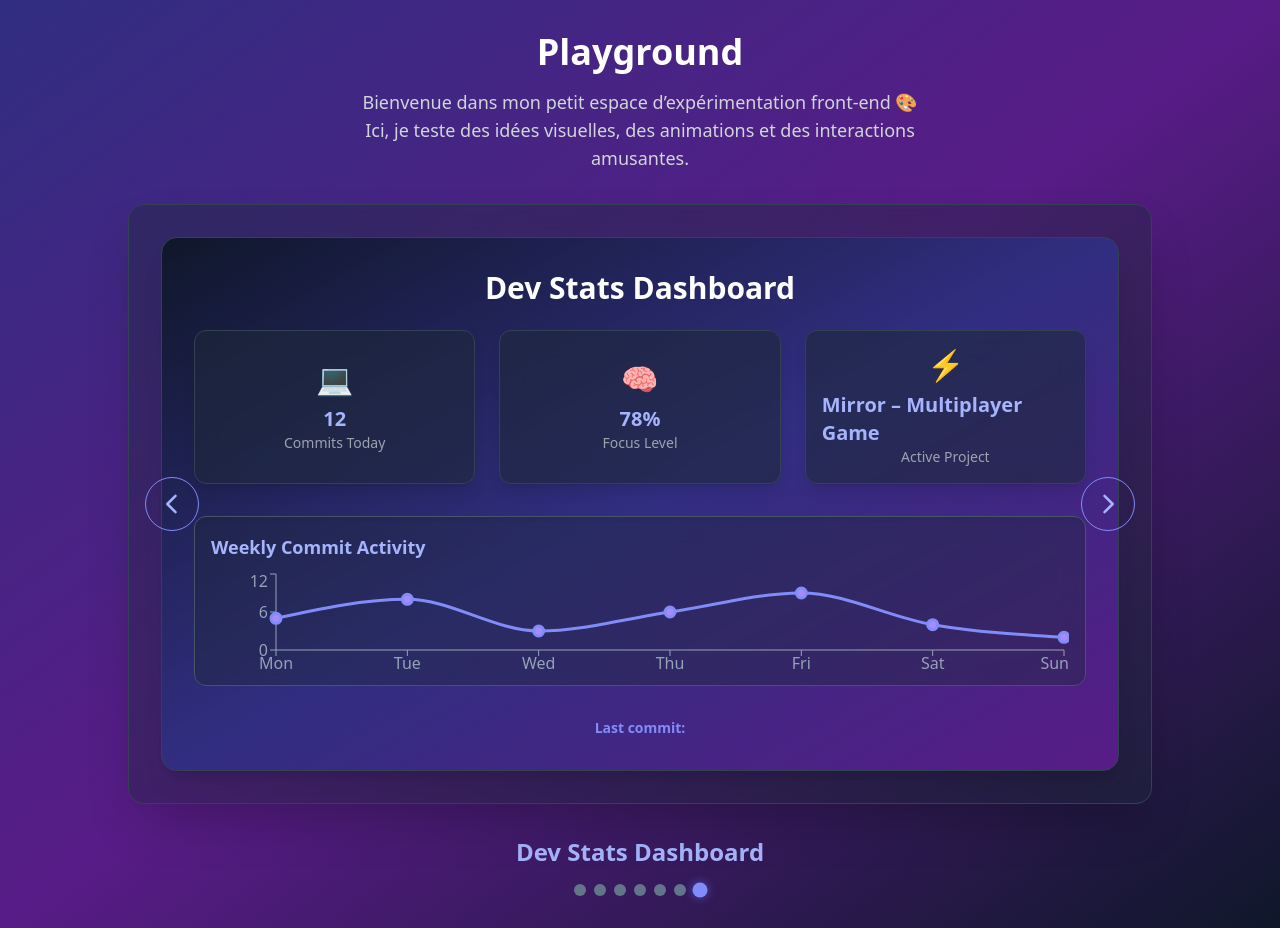
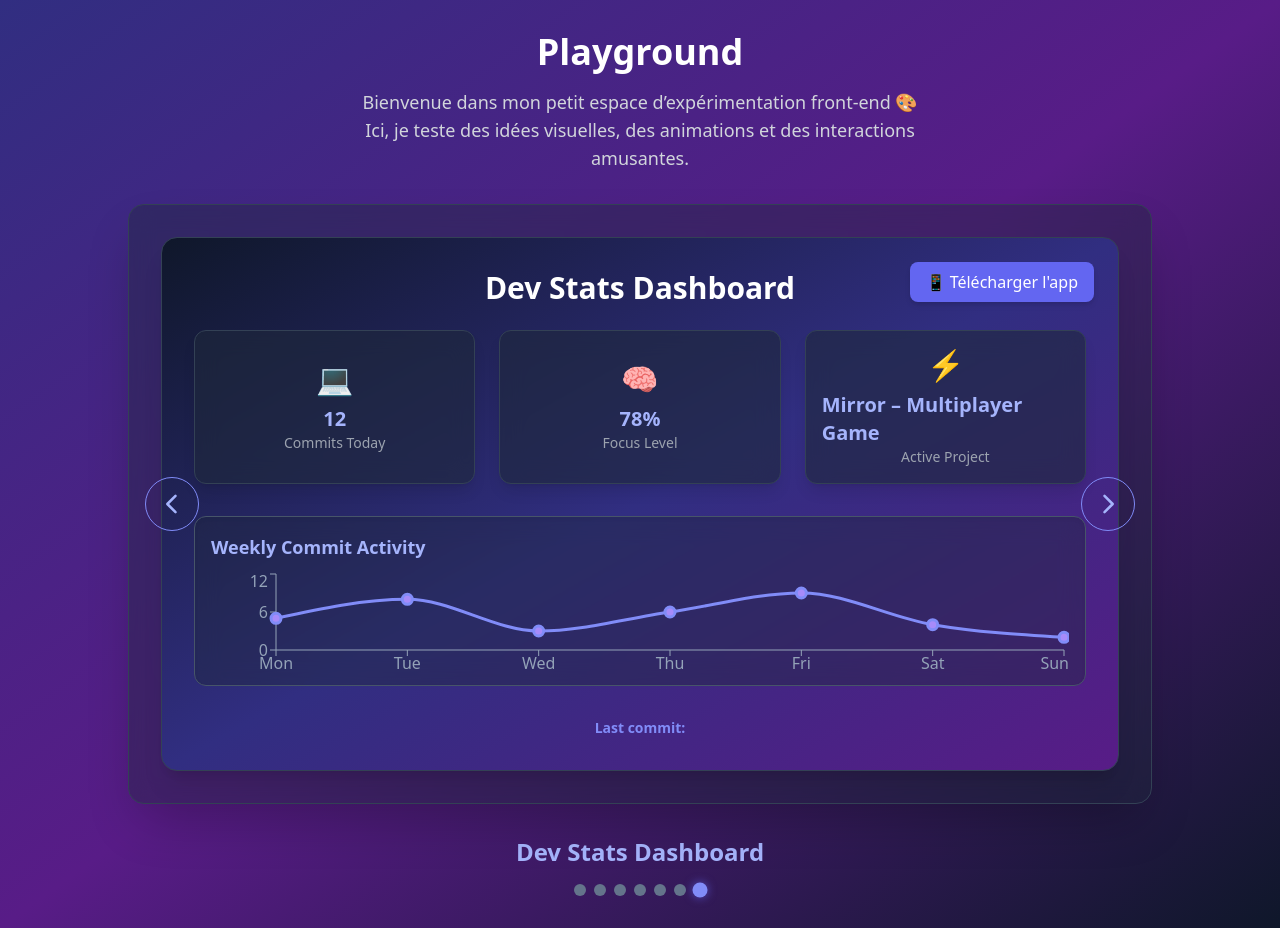
Before and after one commit to Mohamed-bennaceur-epitech/portfolio-mohamed-amin, a React (Vite) app: page /playground in a window 1280 px wide. Both pictures are taken after a click on the button 172 px from the left and 504 px from the top of the page. Built offline with nearby package versions, Linux system fonts and the light colour scheme.

Commit message:
[ADD] - popup dl flutter version component dashboard

```diff
--- a/src/components/DevStatsDashboard.tsx
+++ b/src/components/DevStatsDashboard.tsx
@@ -11,6 +11,7 @@ import {
 
 export default function DevStatsDashboard() {
   const [commitMessage, setCommitMessage] = useState("");
+  const [showPopup, setShowPopup] = useState(false);
 
   const commitMessages = [
     "fix: adjusted gravity multiplier 🚀",
@@ -21,7 +22,6 @@ export default function DevStatsDashboard() {
     "feat: implemented dashboard UI 💻",
   ];
 
-  // Génère un commit message aléatoire
   useEffect(() => {
     const interval = setInterval(() => {
       setCommitMessage(
@@ -41,13 +41,23 @@ export default function DevStatsDashboard() {
     { day: "Sun", commits: 2 },
   ];
 
-  const focus = 78; // %
+  const focus = 78;
   const commitsToday = 12;
   const project = "Mirror – Multiplayer Game";
 
   return (
-    <div className="w-full h-full flex flex-col items-center justify-center bg-gradient-to-br from-slate-900 via-indigo-900 to-purple-900 rounded-2xl border border-slate-700 shadow-xl p-8">
+    <div className="relative w-full h-full flex flex-col items-center justify-center bg-gradient-to-br from-slate-900 via-indigo-900 to-purple-900 rounded-2xl border border-slate-700 shadow-xl p-8">
       <h2 className="text-3xl font-bold text-white mb-6">Dev Stats Dashboard</h2>
+
+      {/* Bouton pour ouvrir la popup */}
+      <motion.button
+        whileHover={{ scale: 1.05 }}
+        whileTap={{ scale: 0.95 }}
+        onClick={() => setShowPopup(true)}
+        className="absolute top-6 right-6 bg-indigo-500 hover:bg-indigo-600 text-white px-4 py-2 rounded-lg shadow-md transition"
+      >
+        📱 Télécharger l'app
+      </motion.button>
 
       {/* 3 stats principales */}
       <div className="grid grid-cols-3 gap-6 mb-8 w-full max-w-4xl">
@@ -56,7 +66,7 @@ export default function DevStatsDashboard() {
         <StatCard label="Active Project" value={project} icon="⚡" />
       </div>
 
-      {/* Graphique d'activité */}
+      {/* Graphique */}
       <div className="w-full max-w-4xl h-64 bg-slate-800/40 backdrop-blur-md rounded-xl border border-slate-600 shadow-inner p-4">
         <h3 className="text-indigo-300 text-lg font-semibold mb-2">
           Weekly Commit Activity
@@ -84,7 +94,7 @@ export default function DevStatsDashboard() {
         </ResponsiveContainer>
       </div>
 
-      {/* Dernier message de commit */}
+      {/* Message de commit */}
       <motion.div
         key={commitMessage}
         initial={{ opacity: 0, y: 10 }}
@@ -97,11 +107,52 @@ export default function DevStatsDashboard() {
           {commitMessage}
         </p>
       </motion.div>
+
+      {/* --- Popup de téléchargement --- */}
+      {showPopup && (
+        <motion.div
+          initial={{ opacity: 0 }}
+          animate={{ opacity: 1 }}
+          exit={{ opacity: 0 }}
+          className="absolute inset-0 bg-black/60 backdrop-blur-sm flex items-center justify-center"
+        >
+          <motion.div
+            initial={{ scale: 0.9, opacity: 0 }}
+            animate={{ scale: 1, opacity: 1 }}
+            transition={{ duration: 0.3 }}
+            className="bg-slate-900 text-white rounded-2xl shadow-2xl p-8 max-w-sm w-full border border-indigo-700"
+          >
+            <h3 className="text-2xl font-semibold mb-4 text-center text-indigo-400">
+              📱 Télécharger l'application mobile
+            </h3>
+            <p className="text-gray-300 text-center mb-6">
+              Souhaitez-vous télécharger la version Android de{" "}
+              <span className="font-semibold text-indigo-300">Dev Stats Dashboard</span> ?
+            </p>
+
+            <div className="flex justify-center gap-4">
+              <a
+                href="/apk/dev_stats_dashboard.apk"
+                download
+                className="bg-indigo-600 hover:bg-indigo-700 text-white px-5 py-2 rounded-lg shadow-md transition"
+              >
+                Oui, télécharger
+              </a>
+              <button
+                onClick={() => setShowPopup(false)}
+                className="bg-slate-700 hover:bg-slate-600 text-white px-5 py-2 rounded-lg transition"
+              >
+                Annuler
+              </button>
+            </div>
+          </motion.div>
+        </motion.div>
+      )}
     </div>
   );
 }
 
-/* --- Sous composant pour les stats --- */
+/* --- Sous composant StatCard --- */
 function StatCard({
   label,
   value,
```
